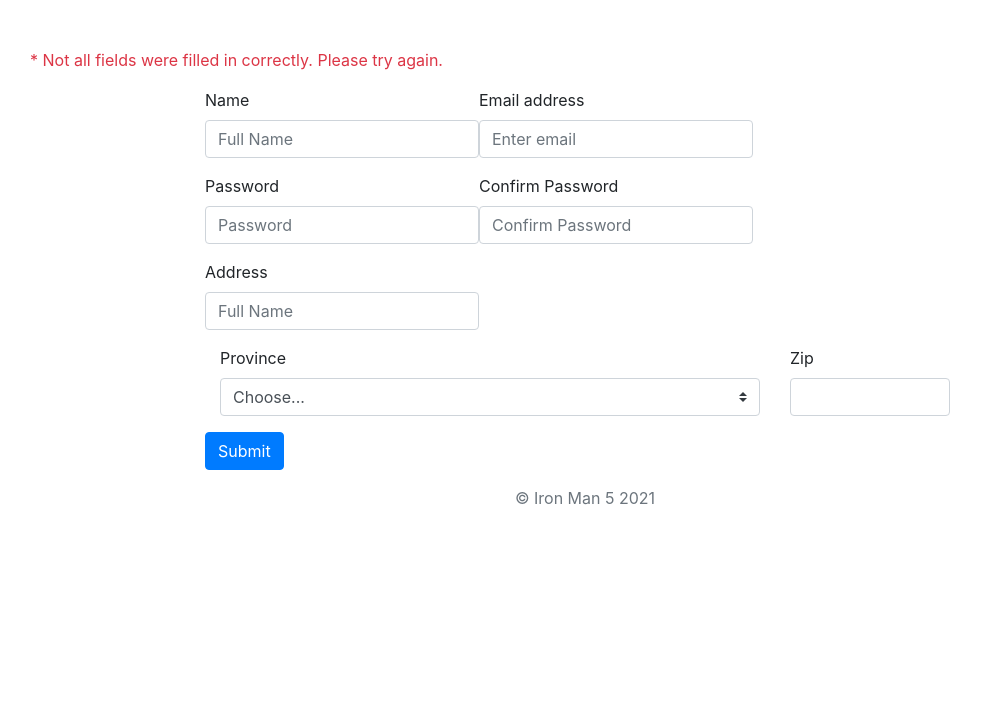
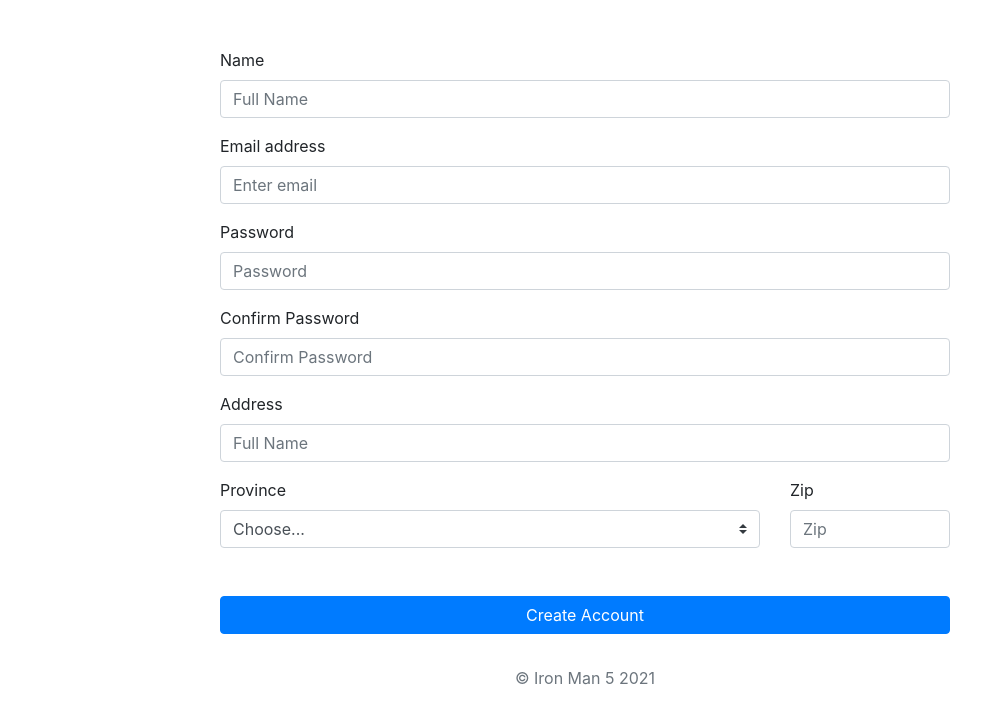
Before and after one commit to Mz69/Web-Dev, a PHP site: the page made by project_IronMan5/index.php in a window 1280 px wide. Shown: the part 56-780 px from the top of the page, without its empty margins (55-1036 px from the left). Run offline with PHP 8.4, Linux system fonts and the light colour scheme.

Commit message:
Fixed weird layout errors in create account

```diff
--- a/project_IronMan5/includes/createAccount.php
+++ b/project_IronMan5/includes/createAccount.php
@@ -18,35 +18,40 @@
         header("Location: ../index.php");
     }
     else {
-      echo "<p id='form-error' class='text-danger'>* Not all fields were filled in correctly. Please try again.</p>";
+    // else {
+    //     header("Location: ../index.php?create=true&error=true");
+    //     die();
+    // }
+      // if
+      // echo "<p id='form-error' class='text-danger'>* Not all fields were filled in correctly. Please try again.</p>";
 ?>
-<script src="js/new-user.js"></script>
+
 <section id="create-account" class="row">
   <form method="POST" action="includes/createAccount.php" class="col-8 m-auto">
     <div class="row">
-      <div class="form-group mb-3">
+      <div class="form-group mb-3 col-12">
         <label for="name">Name</label>
         <input name="name" type="text" class="form-control" id="name" placeholder="Full Name" required>
       </div>
-      <div class="form-group mb-3">
+      <div class="form-group mb-3 col-12">
         <label for="email">Email address</label>
         <input name="email" type="email" class="form-control" id="email" aria-describedby="emailHelp" placeholder="Enter email" required>
       </div>
-      <div class="form-group mb-3">
+      <div class="form-group mb-3 col-12">
         <label for="exampleInputPassword1">Password</label>
         <input id="password" name="password" type="password" class="form-control" placeholder="Password" required>
       </div>
-      <div class="form-group mb-3">
+      <div class="form-group mb-3 col-12">
         <label for="exampleInputPassword1">Confirm Password</label>
         <input id="confirm-password" name="confirm-password" type="password" class="form-control"  placeholder="Confirm Password" required>
         <span id='message'></span>
       </div>
-      <div class="form-group mb-3">
+      <div class="form-group mb-3 col-12">
         <label for="address">Address</label>
         <input name="address" type="text" class="form-control" id="address" placeholder="Full Name" required>
       </div>
 
-    <div class="form-group mb-3 col-9">
+    <div class="form-group mb-3 col-sm-9">
       <label for="state">Province</label>
       <select class="custom-select d-block w-100" id="state" name="province" required>
         <option value="">Choose...</option>
@@ -65,14 +70,17 @@
         <option>NU</option>
       </select>
     </div>
-    <div class="form-group col-3 mb-3">
+    <div class="form-group col-sm-3 mb-5">
       <label for="zip">Zip</label>
-      <input type="text" class="form-control" id="zip" placeholder="" name="zip" required>
+      <input type="text" class="form-control" id="zip" placeholder="Zip" name="zip" required>
       <span id='zip-message'></span>
     </div>
-    <button type="submit" id="create-user" class="btn btn-primary">Submit</button>
+    <div class="form-group col-12 mb-3 mx-auto">
+      <button type="submit" id="create-user" class="btn btn-block btn-primary">Create Account</button>
+    </div>
   </form>
 </section>
 <?php
     }
 ?>
+<script src="js/new-user.js"></script>
--- a/project_IronMan5/js/new-user.js
+++ b/project_IronMan5/js/new-user.js
@@ -3,9 +3,16 @@ $( document ).ready(function() {
     //Canadian Postal Code Regex
     let zip = /^([ABCEGHJKLMNPRSTVXY][0-9][ABCEGHJKLMNPRSTVWXYZ]) ?([0-9][ABCEGHJKLMNPRSTVWXYZ][0-9])$/i;
 
+    //At least two words of min length 2 characters
     let minTwoWords = /^[a-zA-Z]{2,40}(?: +[a-zA-Z]{2,40})+$/;
+
+    //Email
     let email = /^\w+([\.-]?\w+)*@\w+([\.-]?\w+)*(\.\w{2,3})+$/;
+
+    //At least 5 characters
     let password = /^.*(?=.{8,})(?=.*[a-zA-Z])(?=.*\d)(?=.*[!#$%&? "]).*$/;
+
+    //Min two words, first one contains 2-4 numbers
     let address = /^[0-9]{2,4}(?: +[a-zA-Z]{2,40})+$/;
 
 
@@ -29,7 +36,7 @@ $( document ).ready(function() {
         checkRegex(this, zip);
     });
 
-    $('#confirm-password').on('keyup', function () {
+    $('#confirm-password').on('input', function () {
         if($('#password').val() == $('#confirm-password').val()) {
             $('#message').html('Matching').css('color', 'green');
             $("#confirm-password").removeClass("is-invalid");
```
